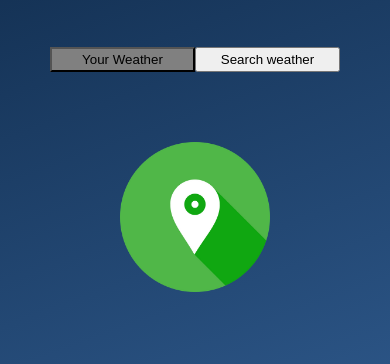
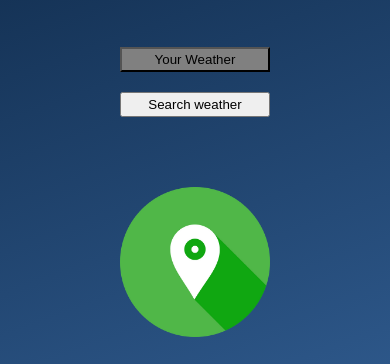
Before and after one commit to kartik16052002/Weather-api, a plain HTML site: page index.html in a window 390 px wide. Shown: the part 90-454 px from the top of the page. Drawn offline with Linux system fonts and the light colour scheme.

Commit message:
adding responsivness

```diff
--- a/weather.css
+++ b/weather.css
@@ -45,7 +45,8 @@ h1{
 
 .wrapper{
     width:100vw;
-    height:110vh;
+    height: 100vh;
+    overflow: auto;
     color: white;
     text-align: center;
     background-image: linear-gradient(160deg, #112d4e 0%, #3f72af 100%);
@@ -123,3 +124,18 @@ h1{
     background-color: gray;
     cursor: pointer;
 }
+
+@media only screen and (max-width: 500px){
+
+    .weather-cards{
+        flex-direction: column;
+    }
+    .data-switch{
+        flex-direction: column;
+        align-items: center;
+        gap: 20px;
+    }
+    #search-box{
+        width: 80vw;
+    }
+}
```
